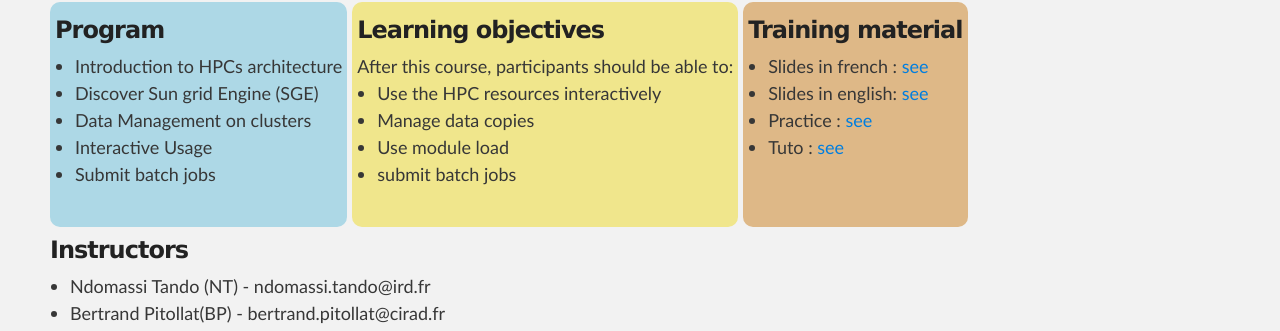
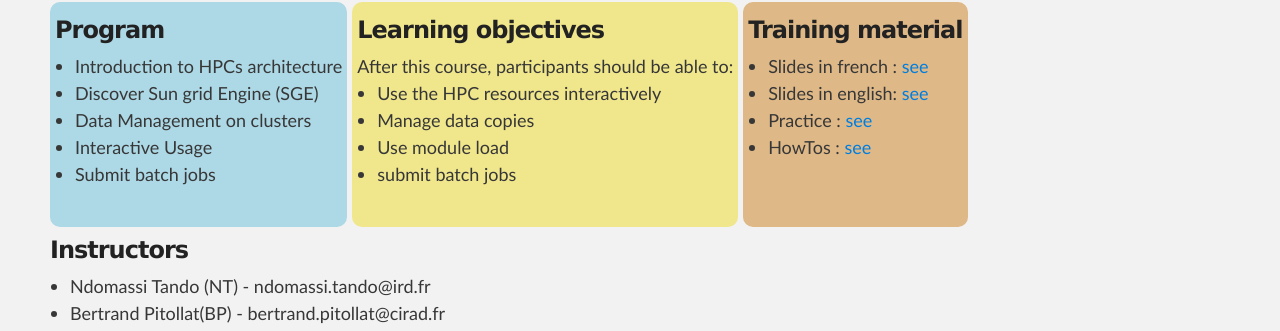
Before and after one commit to SouthGreenPlatform/trainings, a Jekyll site: the page built from _pages/HPC.md, in a window 1280 px wide. Shown: the part 559-890 px from the top of the page. Built offline with Jekyll 4.4.1, drawn with Linux system fonts in a browser that asks for light colours; nearby versions of some CDN libraries.

Commit message:
Update HPC.md

```diff
--- a/_pages/HPC.md
+++ b/_pages/HPC.md
@@ -49,7 +49,7 @@ After this course, participants should be able to:
 <li>Slides in french : <a target="_blank" href="{{ site.url }}/files/hpc/HPC_french.pdf">see</a></li>
 <li>Slides in english: <a target="_blank" href="{{ site.url }}/files/hpc/HPC_en.pdf">see</a></li>
 <li>Practice : <a target="_blank" href="{{ site.url }}/hpc/hpcPractice">see</a> </li>
-<li>Tuto : <a target="_blank" href="{{ site.url }}/linux/linuxTuto">see</a> </li>
+<li>HowTos : <a target="_blank" href="{{ site.url }}/hpc/hpcHowto">see</a> </li>
 </ul>
 </div>
 
```
